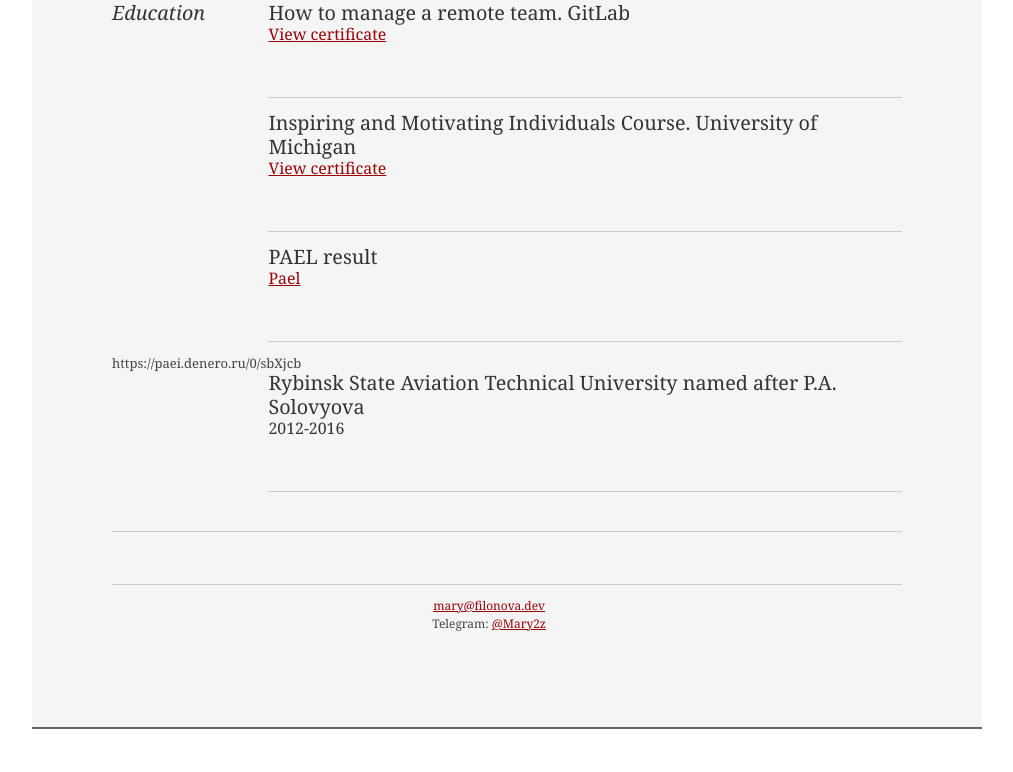
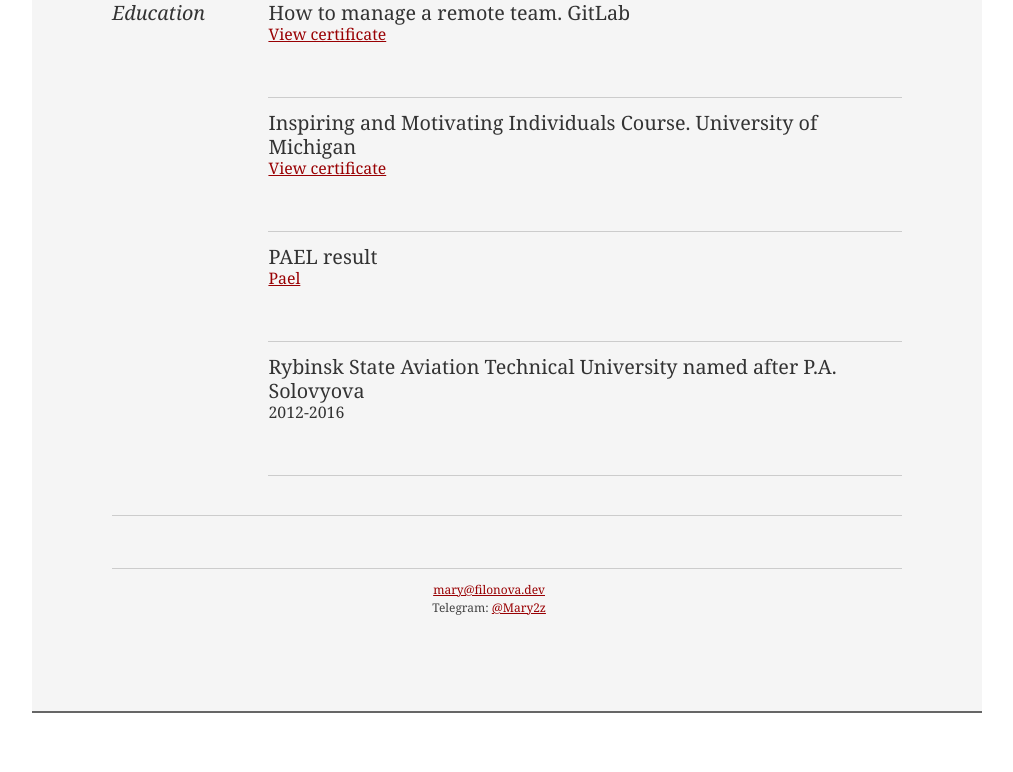
Before and after one commit to Kvm99/filonova.dev, a Django app: page /resume/ in a window 1280 px wide. Shown: the part 1679-2451 px from the top of the page, without its empty margins (133-1146 px from the left). After the commit the page ends 2392 px from the top, so only its background shows below. Run offline with Django 3.2, Linux system fonts and the light colour scheme.

Commit message:
fixed error

```diff
--- a/resume/templates/resume/srt-resume.html
+++ b/resume/templates/resume/srt-resume.html
@@ -214,7 +214,6 @@
 							</div>
                         </div>
 
-                        https://paei.denero.ru/0/sbXjcb
                         <div class="yui-u">
                             <div class="job">
 								<h2>Rybinsk State Aviation Technical University named after P.A. Solovyova</h2>
```
